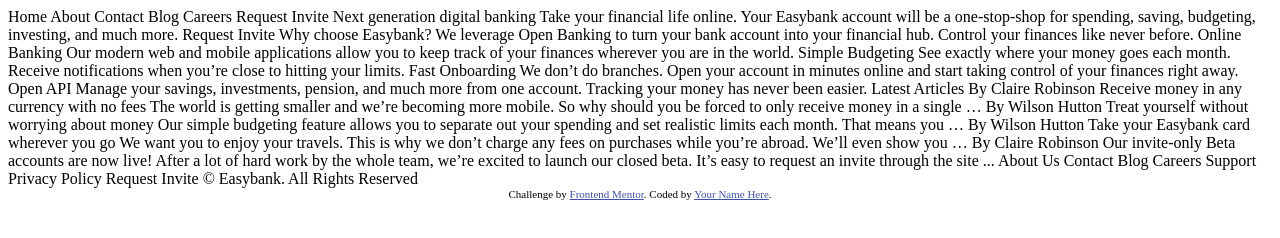
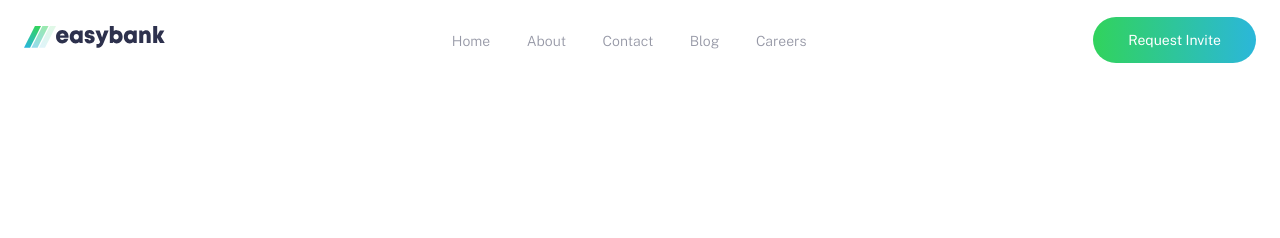
Before and after one commit to m4sb3d/easybank-landing-page, a plain HTML site: page index.html in a window 1280 px wide. Drawn offline with nearby package versions, Linux system fonts and the light colour scheme.

Commit message:
Navigation bar

```diff
--- /dev/null
+++ b/app/js/script.js
@@ -0,0 +1 @@
+console.log("Hello world!")
--- /dev/null
+++ b/app/scss/_globals.scss
@@ -0,0 +1,74 @@
+html {
+    font-size: 100;
+    box-sizing: border-box;
+}
+
+*, *::before, *::after {
+    box-sizing: inherit;
+}
+
+body {
+    margin: 0;
+    padding: 0;
+    font-family: 'Public Sans', sans-serif;
+    font-size: $font-med;
+    font-weight: 300;
+    color: $grayishBlue;
+    line-height: 1.3;
+}
+
+a, a:visited, a:hover {
+    text-decoration: none;
+    color: $grayishBlue;
+}
+
+//  Flexbox helper
+.flex {
+    display: flex;
+
+    &-jc-sb {
+        justify-content: space-between;
+    }
+
+    &-jc-c {
+        justify-content: center;
+    }
+
+    &-ai-c {
+        align-items: center;
+    }
+
+}
+
+// Buttons
+.button {
+    padding: 0.875rem 2.1875rem;
+    background: linear-gradient(to right, $limeGreen, $brightCyan);
+    border: 0;
+    border-radius: 50px;
+    cursor: pointer;
+    color: $white;
+    font-size: $font-sm;
+    font-weight: 400;
+    transition: opacity 200ms ease-in-out;
+
+    &:hover {
+        opacity: 0.80;
+        color: white;
+    }
+}
+
+
+// Header device view
+.hide-for-mobile {
+    @include breakpoint-down(medium){
+        display: none;
+    }
+}
+
+.hide-for-desktop {
+    @include breakpoint-up(large){
+        display: none;
+    }
+
+}
--- /dev/null
+++ b/app/scss/_header.scss
@@ -0,0 +1,61 @@
+.header {
+    nav {
+        padding: 1.0626rem 1.5rem;
+    }
+
+    &__logo{
+
+        img {
+            width: 8.8125rem;
+            height: 1.375rem;
+        }
+
+    }
+
+    &__menu { // Mobile
+        > span {
+            display: block;
+            width: 26px;
+            height: 2px;
+            background-color: $darkBlue;
+
+            &:not(:last-child) {
+                margin-bottom: 3px;
+            }
+        }
+    }
+
+    &__links {
+        a {
+            font-size: 0.875rem;
+            transition: color 200ms ease-in-out;
+            position: relative;
+
+            &:not(:last-child) {
+                margin-right: 32px;
+            }
+
+            &::before{
+                background: linear-gradient(to right, $limeGreen, $brightCyan);
+                content: "";
+                display: block;
+                position: absolute;
+                height: 4px;
+                left: 0;
+                right: 0;
+                bottom: -30px;
+                opacity: 0;
+                transition: opacity 200ms ease-in-out;
+            }
+
+            &:hover {
+                color: $darkBlue;
+
+                &::before{
+                    opacity: 1;
+                }
+            }
+        }
+    }
+
+}
--- /dev/null
+++ b/app/scss/_mixins.scss
@@ -0,0 +1,25 @@
+// Breakpoints
+
+@media (min-width: 64em ) {
+
+}
+
+// 640px, 1024px, 1400px
+$breakpoints-up: ("medium": 40em, "large": 64em, "xlarge":87.5em);
+
+// 639px, 1023px, 1399px
+$breakpoints-down: ("small":39.9375em, "medium": 63.9375em, "large": 87.4375em);
+
+@mixin breakpoint-up($size) {
+
+    @media (min-width: map-get($breakpoints-up, $size)){
+        @content;
+    }
+}
+
+@mixin breakpoint-down($size) {
+
+    @media (max-width: map-get($breakpoints-down, $size)){
+        @content;
+    }
+}
--- /dev/null
+++ b/app/scss/_variables.scss
@@ -0,0 +1,16 @@
+//         COLORS
+// Primary
+$darkBlue:hsl(233, 26%, 24%);
+$limeGreen: hsl(136, 65%, 51%);
+$brightCyan: hsl(192, 70%, 51%);
+
+// Neutral
+$grayishBlue: hsl(233, 8%, 62%);
+$lightGrayishBlue: hsl(220, 16%, 96%);
+$veryLightGray: hsl(0, 0%, 98%);
+$white: white;
+
+
+//       FONT SIZE
+$font-med: 1.125rem; //18px
+$font-sm: 0.875rem;  //14px
--- /dev/null
+++ b/app/scss/style.scss
@@ -0,0 +1,4 @@
+@import "variables";
+@import "mixins";
+@import "globals";
+@import "header";
--- a/index.html
+++ b/index.html
@@ -1,30 +1,51 @@
 <!DOCTYPE html>
 <html lang="en">
+
 <head>
   <meta charset="UTF-8">
-  <meta name="viewport" content="width=device-width, initial-scale=1.0"> <!-- displays site properly based on user's device -->
+  <meta name="viewport" content="width=device-width, initial-scale=1.0">
+  <!-- displays site properly based on user's device -->
 
   <link rel="icon" type="image/png" sizes="32x32" href="./images/favicon-32x32.png">
 
   <title>Frontend Mentor | Easybank landing page</title>
 
-  <!-- Feel free to remove these styles or customise in your own stylesheet 👍 -->
-  <style>
-    .attribution { font-size: 11px; text-align: center; }
-    .attribution a { color: hsl(228, 45%, 44%); }
-  </style>
+  <link rel="stylesheet" href="/dist/style.css">
+  <link href="https://fonts.googleapis.com/css2?family=Public+Sans:wght@300;400;700&display=swap" rel="stylesheet">
 </head>
+
 <body>
 
-  Home
-  About
-  Contact
-  Blog
-  Careers
+  <header class="header">
+    <nav class="flex flex-jc-sb flex-ai-c">
+      <a href="http:/" class="header__logo">
+        <img src="images/logo.svg" alt="Easybank">
+      </a>
+      <a href="#" class="header__menu hide-for-desktop">
+        <span></span>
+        <span></span>
+        <span></span>
+      </a>
 
-  Request Invite
+      <div class="header__links hide-for-mobile">
+        <a href="#">Home</a>
+        <a href="#">About</a>
+        <a href="#">Contact</a>
+        <a href="#">Blog</a>
+        <a href="#">Careers</a>
+      </div>
+
+      <a href="#" class="button hide-for-mobile">Request Invite</a>
+    </nav>
+
+  </header>
 
 
+
+
+
+
+  <!--
 
   Next generation digital banking
 
@@ -91,11 +112,9 @@
 
   Request Invite
 
-  © Easybank. All Rights Reserved
+  © Easybank. All Rights Reserved -->
 
-  <div class="attribution">
-    Challenge by <a href="https://www.frontendmentor.io?ref=challenge" target="_blank">Frontend Mentor</a>.
-    Coded by <a href="#">Your Name Here</a>.
-  </div>
+  <script src="app/js/script.js"></script>
 </body>
+
 </html>
```
Also changed, not shown: dist/style.css (added), 1 other file.
